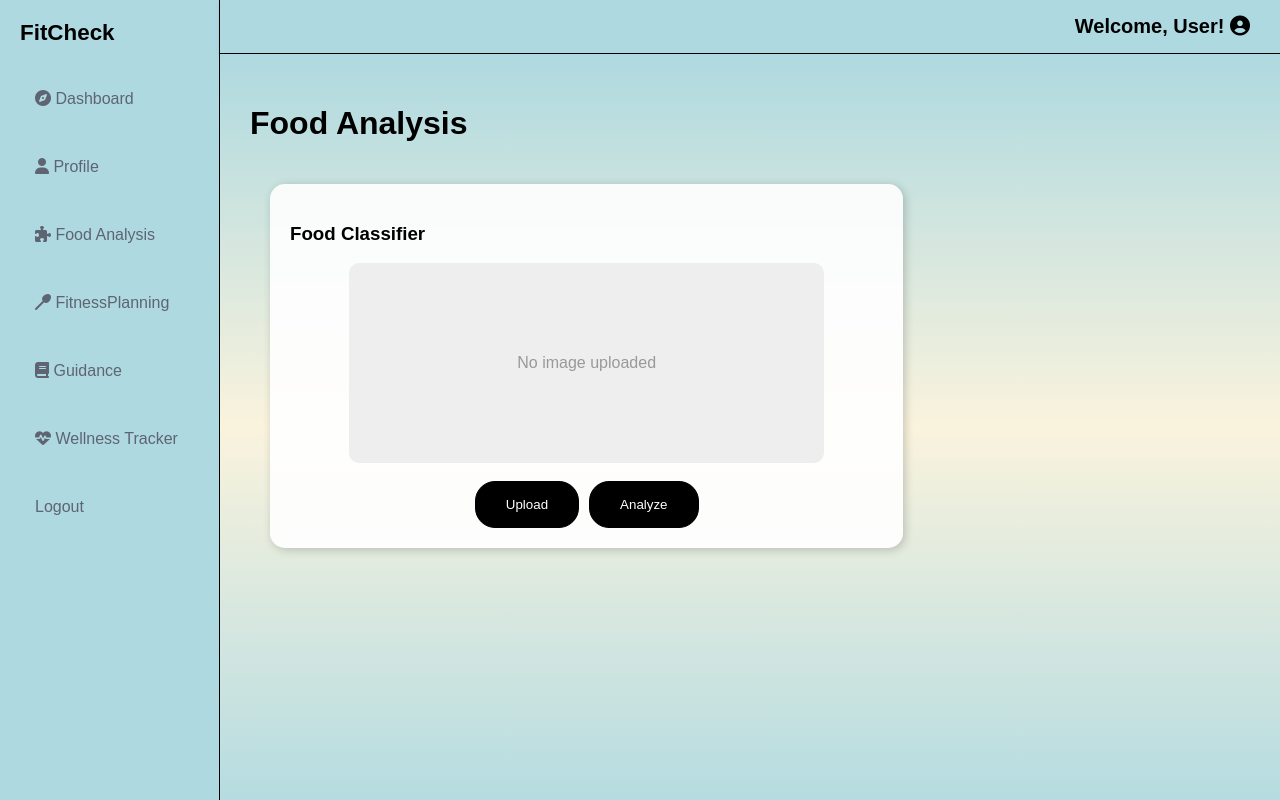
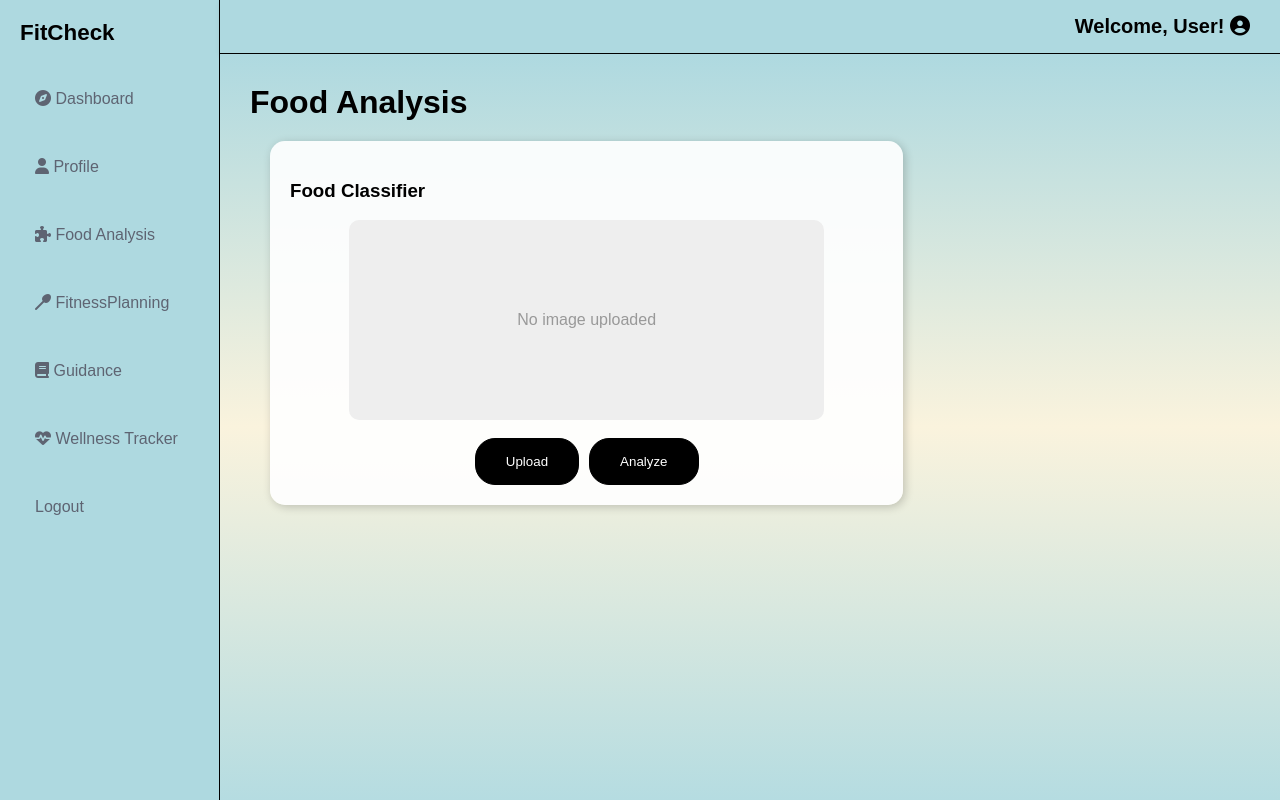
Before and after one commit to marybarbiebarrion/FitCheckApp, a Django app: page /food_analysis/ in a window 1280 px wide. Run offline with Django 5.2, Linux system fonts and the light colour scheme; some libraries are stand-ins or nearby versions.

Commit message:
lower margin of Food Analysis

```diff
--- a/FoodAnalysis/templates/food_analysis.html
+++ b/FoodAnalysis/templates/food_analysis.html
@@ -2,7 +2,7 @@
 {% load static %}
 
 {% block content %}
-<h1>Food Analysis</h1>
+<h1 style="margin-top: 0px; margin-bottom: 0px;">Food Analysis</h1>
 
 <div class="main-content">
   <section id="upper-left">
```
